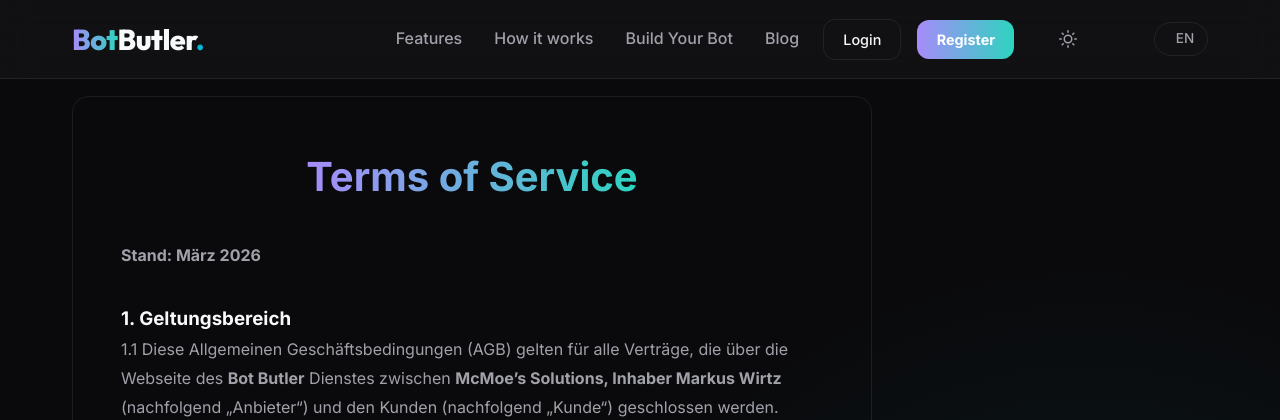
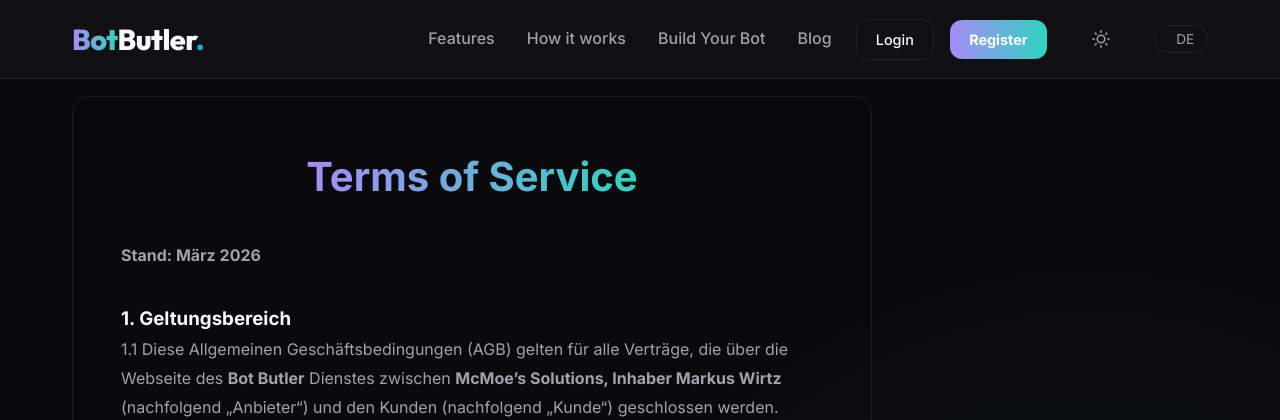
Before and after one commit to McMoes/bot-butler, a Django app: page /de/agb/ in a window 1280 px wide. Shown: the top 420 px of the page. Run offline with Django 5.2, Linux system fonts and the light colour scheme; parts of the project's set-up code (start-up, migrations or seed data) failed here and were passed over; some libraries are stand-ins or nearby versions.

Commit message:
feat: refactor language switcher to display active language as a hover dropdown

```diff
--- a/static/css/styles.css
+++ b/static/css/styles.css
@@ -143,6 +143,56 @@ body {
 .lang-btn:hover {
     color: var(--text-primary);
     border-color: var(--brand-secondary);
+}
+
+.lang-dropdown {
+    position: relative;
+}
+
+.lang-dropdown-menu {
+    position: absolute;
+    top: 100%;
+    right: 0;
+    margin-top: 0.5rem;
+    background: var(--bg-surface);
+    backdrop-filter: blur(16px);
+    -webkit-backdrop-filter: blur(16px);
+    border: 1px solid var(--border-subtle);
+    border-radius: 12px;
+    padding: 0.5rem;
+    min-width: 100px;
+    opacity: 0;
+    visibility: hidden;
+    transform: translateY(-10px);
+    transition: all 0.3s ease;
+    box-shadow: 0 10px 25px rgba(0, 0, 0, 0.2);
+}
+
+.lang-dropdown:hover .lang-dropdown-menu {
+    opacity: 1;
+    visibility: visible;
+    transform: translateY(0);
+}
+
+.lang-dropdown-item {
+    display: flex;
+    align-items: center;
+    padding: 0.5rem 1rem;
+    color: var(--text-secondary);
+    text-decoration: none;
+    font-size: 0.85rem;
+    border-radius: 8px;
+    transition: all 0.2s ease;
+    font-family: var(--font-body);
+}
+
+.lang-dropdown-item:hover {
+    background: rgba(255, 255, 255, 0.05);
+    color: var(--text-primary);
+}
+
+[data-theme="light"] .lang-dropdown-item:hover {
+    background: rgba(0, 0, 0, 0.05);
 }
 
 /* Hero Section */
--- a/templates/base.html
+++ b/templates/base.html
@@ -15,8 +15,8 @@
     <link rel="stylesheet" href="https://cdn.jsdelivr.net/gh/lipis/flag-icons@7.0.0/css/flag-icons.min.css"/>
 
     <!-- Custom Styles -->
-    <link rel="stylesheet" href="{% static 'css/styles.css' %}?v=3">
-    <link rel="stylesheet" href="{% static 'css/support_widget.css' %}?v=3">
+    <link rel="stylesheet" href="{% static 'css/styles.css' %}?v=4">
+    <link rel="stylesheet" href="{% static 'css/support_widget.css' %}?v=4">
 
     <!-- Theme Initialization Script -->
     <script>
@@ -56,12 +56,24 @@
                     <svg id="theme-icon-sun" style="display: none;" width="18" height="18" viewBox="0 0 24 24" fill="none" stroke="currentColor" stroke-width="2" stroke-linecap="round" stroke-linejoin="round"><circle cx="12" cy="12" r="5"></circle><line x1="12" y1="1" x2="12" y2="3"></line><line x1="12" y1="21" x2="12" y2="23"></line><line x1="4.22" y1="4.22" x2="5.64" y2="5.64"></line><line x1="18.36" y1="18.36" x2="19.78" y2="19.78"></line><line x1="1" y1="12" x2="3" y2="12"></line><line x1="21" y1="12" x2="23" y2="12"></line><line x1="4.22" y1="19.78" x2="5.64" y2="18.36"></line><line x1="18.36" y1="5.64" x2="19.78" y2="4.22"></line></svg>
                 </button>
 
-                <div class="lang-switch">
+                <div class="lang-switch lang-dropdown">
                     {% get_current_language as LANGUAGE_CODE %}
                     {% get_available_languages as LANGUAGES %}
+
+                    <button class="lang-btn" aria-haspopup="true">
+                        {% if LANGUAGE_CODE == 'de' %}
+                        <span class="fi fi-de" style="margin-right:0.5rem;"></span> DE
+                        {% elif LANGUAGE_CODE == 'en' %}
+                        <span class="fi fi-gb" style="margin-right:0.5rem;"></span> EN
+                        {% else %}
+                        {{ LANGUAGE_CODE|upper }}
+                        {% endif %}
+                    </button>
+
+                    <div class="lang-dropdown-menu">
                         {% for lang in LANGUAGES %}
                             {% if lang.0 != LANGUAGE_CODE %}
-                            <a href="{% change_lang lang.0 %}" class="lang-btn" onclick="this.href += window.location.hash;">
+                                <a href="{% change_lang lang.0 %}" class="lang-dropdown-item" onclick="this.href += window.location.hash;">
                                     {% if lang.0 == 'de' %}
                                     <span class="fi fi-de" style="margin-right:0.5rem;"></span> DE
                                     {% elif lang.0 == 'en' %}
@@ -72,6 +84,7 @@
                                 </a>
                             {% endif %}
                         {% endfor %}
+                    </div>
                 </div>
             </div>
         </div>
```
Lines whose indentation alone changed are shown as unchanged.
